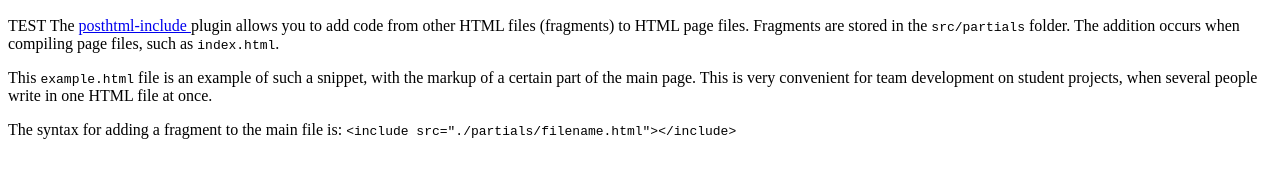
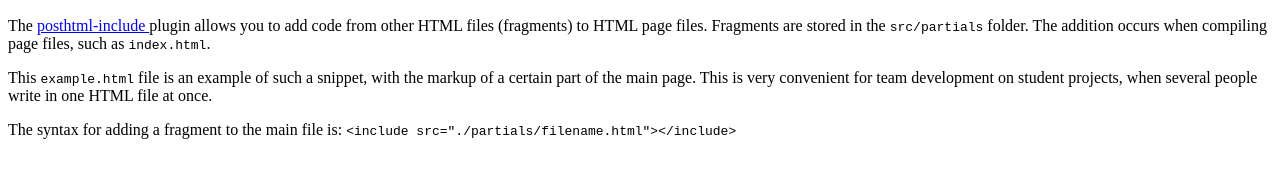
Before and after one commit to WojtekKirsz/goit-js-hw-11, a plain HTML site: page index.html in a window 1280 px wide. Shown: the part 166-344 px from the top of the page. Drawn offline with Linux system fonts and the light colour scheme.

Commit message:
Deploying to gh-pages from @ WojtekKirsz/goit-js-hw-11@7f6a6430081a785f31058ea4b3dbb06ca95d41ad 🚀

```diff
--- a/index.html
+++ b/index.html
@@ -1 +1 @@
-<!DOCTYPE html><html lang="ru"><head><meta charset="utf-8"><meta name="viewport" content="width=device-width, initial-scale=1.0"><title>Page title</title><link rel="stylesheet" href="/goit-js-hw-11/index.569a4d11.css"><script type="module" src="/goit-js-hw-11/index.23c72d69.js"></script><script src="/goit-js-hw-11/index.6194c0c2.js" nomodule="" defer></script></head><body>  <article class="example" id="uk"> <h1>HTML-partials</h1>  <img src="/goit-js-hw-11/logo.268195b3.png" alt="" width="320"> <p> TEST The <a href="https://github.com/posthtml/posthtml-include" target="_blank" rel="noopener noreferrer"> posthtml-include </a> plugin allows you to add code from other HTML files (fragments) to HTML page files. Fragments are stored in the <code>src/partials</code> folder. The addition occurs when compiling page files, such as <code>index.html</code>. </p> <p> This <code>example.html</code> file is an example of such a snippet, with the markup of a certain part of the main page. This is very convenient for team development on student projects, when several people write in one HTML file at once. </p> <p> The syntax for adding a fragment to the main file is: <code> &lt;include src="./partials/filename.html"&gt;&lt;/include&gt;</code> </p> <div class="background"></div> </article> </body></html>
+<!DOCTYPE html><html lang="ru"><head><meta charset="utf-8"><meta name="viewport" content="width=device-width, initial-scale=1.0"><title>Page title</title><link rel="stylesheet" href="/goit-js-hw-11/index.569a4d11.css"><script type="module" src="/goit-js-hw-11/index.23c72d69.js"></script><script src="/goit-js-hw-11/index.6194c0c2.js" nomodule="" defer></script></head><body>  <article class="example" id="uk"> <h1>HTML-partials</h1>  <img src="/goit-js-hw-11/logo.268195b3.png" alt="" width="320"> <p> The <a href="https://github.com/posthtml/posthtml-include" target="_blank" rel="noopener noreferrer"> posthtml-include </a> plugin allows you to add code from other HTML files (fragments) to HTML page files. Fragments are stored in the <code>src/partials</code> folder. The addition occurs when compiling page files, such as <code>index.html</code>. </p> <p> This <code>example.html</code> file is an example of such a snippet, with the markup of a certain part of the main page. This is very convenient for team development on student projects, when several people write in one HTML file at once. </p> <p> The syntax for adding a fragment to the main file is: <code> &lt;include src="./partials/filename.html"&gt;&lt;/include&gt;</code> </p> <div class="background"></div> </article> </body></html>
```
